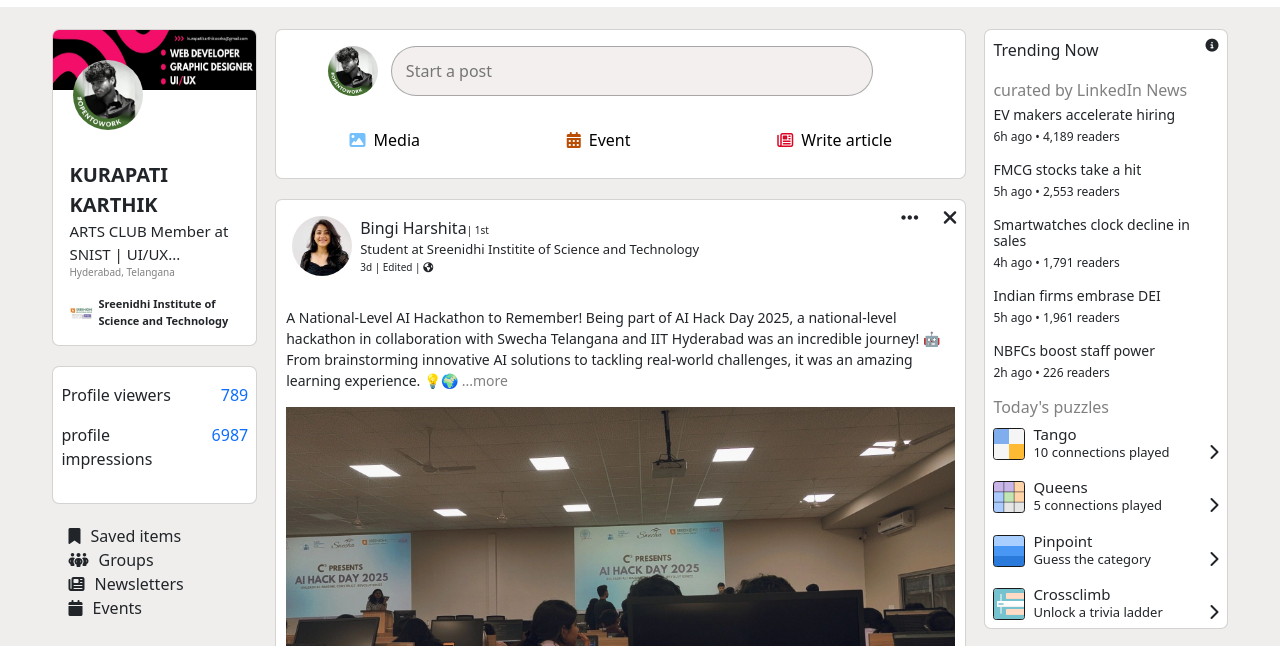
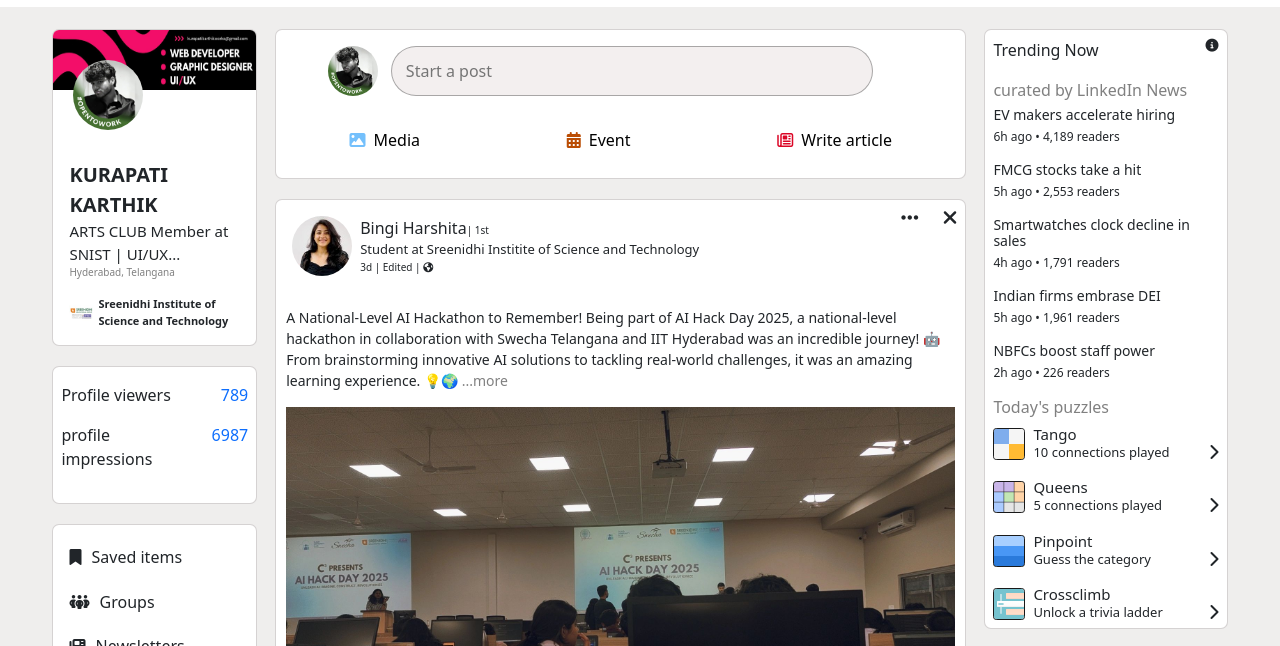
Before and after one commit to kurapati-karthik-16/linkedin, a plain HTML site: page index.html in a window 1280 px wide. Shown: the part 91-737 px from the top of the page. Drawn offline with nearby package versions, Linux system fonts and the light colour scheme.

Commit message:
Update index.html

```diff
--- a/index.html
+++ b/index.html
@@ -131,7 +131,7 @@
             cursor: pointer;
         }
 
-        .left-three {
+        .left-3 {
             height: 200px;
             width: 100%;
             background-color: white;
```
